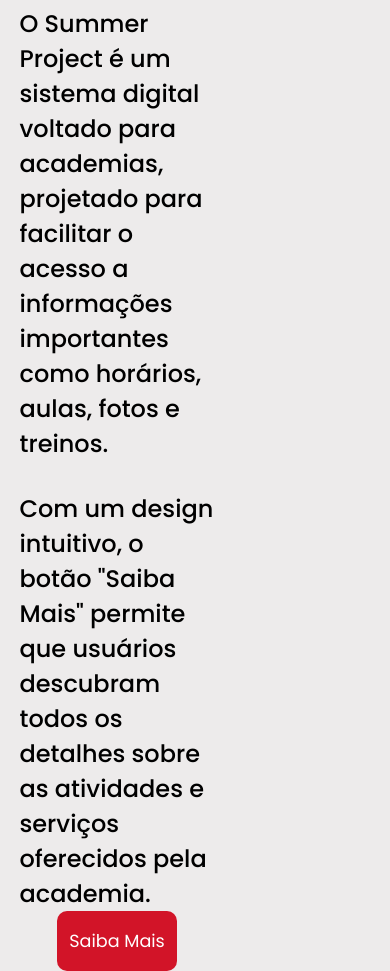
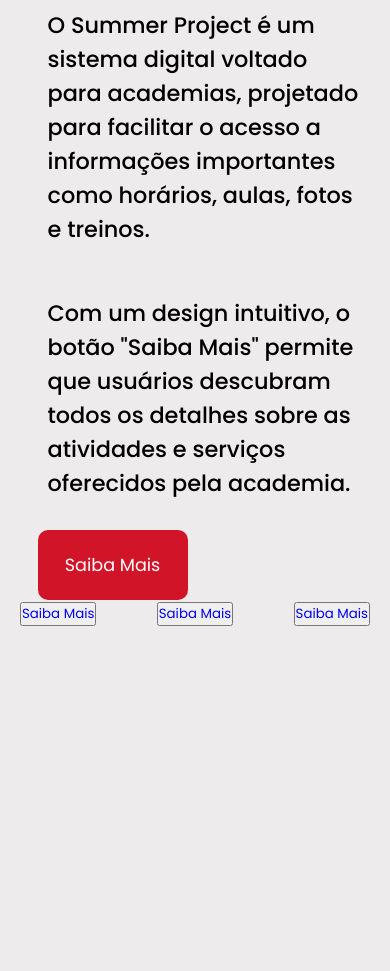
Before and after one commit to Vinicius-dv/Projeto_academia, a plain HTML site: page index.html in a window 390 px wide. Shown: the part 320-1291 px from the top of the page. After the commit the page ends 991 px from the top, so only its background shows below. Drawn offline with Linux system fonts and the light colour scheme.

Commit message:
Descrição completa e responsiva, amanha irei fazer a parte dos professores

```diff
--- a/index.html
+++ b/index.html
@@ -54,10 +54,6 @@
     </header>
 
     <main class="main">
-      <!--Aqui vai ficar a div que vai conter a imagem-->
-      <div class="main_img">
-
-      </div>
 
          <div class="div_desc">
          <h1>Quem somos ? </h1>
@@ -69,10 +65,58 @@
          Com um design intuitivo, o botão "Saiba Mais" permite que usuários descubram todos os detalhes sobre as atividades e serviços oferecidos pela academia.
          </p>
        <button class="button_mais">
-         <a href="/saiba_mais.html">Saiba Mais</a>
+         <a href="/saiba_mais.html" target="_blank">Saiba Mais</a>
        </button>
 
        </div>
+
+       <div class="main_img">
+        <img src="Imagens/happy-man-working-out-character-557969.png" alt="">
+       </div>
+
+       <section id="Professores" class="prof_section">
+            <div class="desc_prof">
+                <p class="p_prof"></p>
+                <button class="button_prof">
+                    <a href="/saiba_mais.html" target="_blank">Saiba Mais</a>
+                </button>
+            </div>
+
+            <div class="img_prof">
+                <img src="" alt="">
+            </div>
+       </section>
+
+
+       <section id="Professores" class="prof_section">
+        <div class="desc_prof">
+            <p class="p_prof"></p>
+            <button class="button_prof">
+                <a href="/saiba_mais.html" target="_blank">Saiba Mais</a>
+            </button>
+        </div>
+
+        <div class="img_prof">
+            <img src="" alt="">
+        </div>
+      </section>
+
+
+
+      <section id="Professores" class="prof_section">
+        <div class="desc_prof">
+            <p class="p_prof"></p>
+            <button class="button_prof">
+                <a href="/saiba_mais.html" target="_blank">Saiba Mais</a>
+            </button>
+        </div>
+
+        <div class="img_prof">
+            <img src="" alt="">
+        </div>
+      </section>
+
+
     </main>
 
     <script src="meuscript.js"></script>
--- a/style.css
+++ b/style.css
@@ -102,34 +102,46 @@
 
 /* Parte da descriçao */
 
+.main {
+    display: flex;
+    justify-content: space-between; /* Ajusta o espaço entre os elementos */
+    align-items: center; /* Alinha verticalmente se necessário */
+    flex-wrap: wrap; /* Permite quebra de linha em telas menores */
+    padding: 20px;
+  }
+
 .div_desc{
-  height: 100%;
-  width: 50%;
+  width: 30%;
   margin: 0px 0px 0px 5%;
   display: flex;
   flex-direction: column;
-  justify-content: flex-end;
-  align-items: center;
+  align-items: start;
+}
+.div_desc h1{
+    padding: 10px;
 }
 .p_desc{
-  font-size: 1.5em;
+  font-size: 1.4em;
   font-weight: 500;
   margin-bottom: 30px;
   margin-top: 20px;
+  padding: 10px;
 }
 .p_mais{
-  font-size: 1.5em;
+  font-size: 1.4em;
   font-weight: 500;
+  padding: 10px;
 }
 
 .button_mais{
   border: none;
   background-color: #D21428;
-  width: 120px;
-  height: 60px;
+  width: 150px;
+  height: 70px;
   font-size: 1.1em;
   border-radius: 10px;
   transition: background-color 0.3s;
+  margin-top: 20px;
 }
 .button_mais a{
   color: white;
@@ -137,3 +149,32 @@
 .button_mais:hover{
   background-color: black;
 }
+
+.main_img{
+    width: 60%;
+    display: flex;
+    justify-content: end;
+    align-items: start;
+    margin-bottom: 20%;
+    margin-right: 5%;
+}
+
+/*Responsividade da descrição*/
+@media (max-width: 768px) {
+    .div_desc{
+        width: 100%;
+    }
+    .main_img{
+        display: none;
+    }
+}
+
+@media (min-width:770px) and (max-width:1100px) {
+    .div_desc{
+        width: 100%;
+    }
+
+    .main_img{
+        display: none;
+    }
+}
```
Also changed, not shown: Imagens/professor_1.jpg (added), Imagens/professor_2.jpg (added), Imagens/professor_3.jpg (added).
